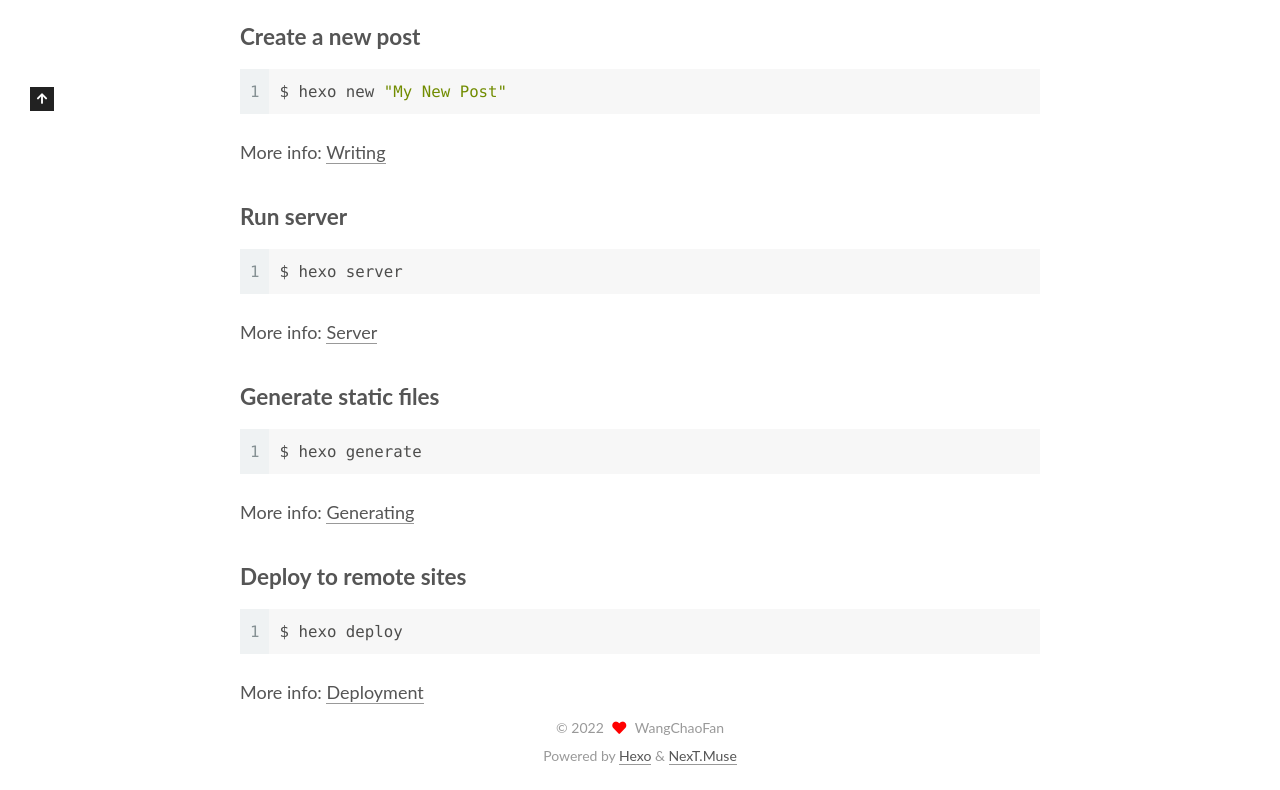
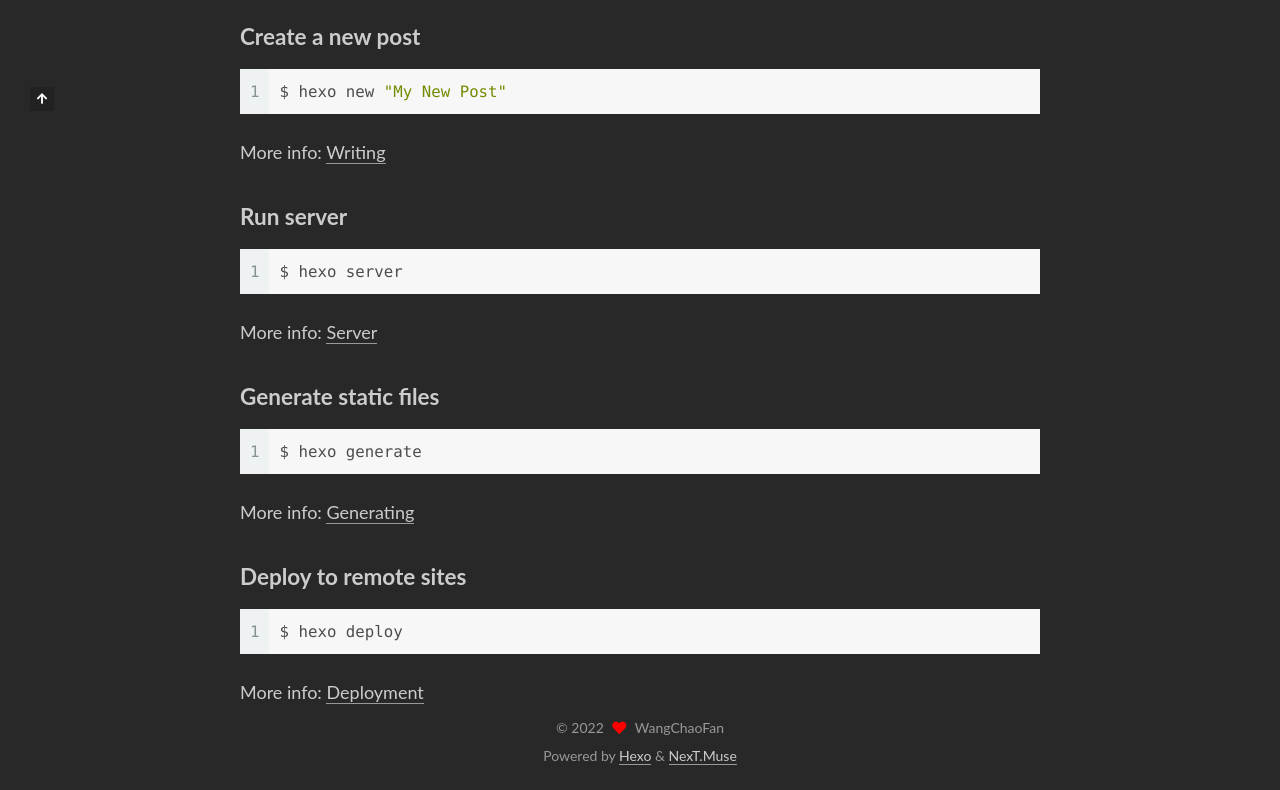
Before and after one commit to wangchaofan2018/wangchaofan.github.io, a plain HTML site: page index.html in a window 1280 px wide. Shown: the part 789-1579 px from the top of the page. Drawn offline with Linux system fonts and the dark colour scheme.

Commit message:
Site updated: 2022-04-14 17:33:17

```diff
--- a/css/main.css
+++ b/css/main.css
@@ -18,6 +18,34 @@
   --btn-default-hover-color: #222;
   --btn-default-hover-border-color: #222;
 }
+@media (prefers-color-scheme: dark) {
+  :root {
+    --body-bg-color: #282828;
+    --content-bg-color: #333;
+    --card-bg-color: #555;
+    --text-color: #ccc;
+    --blockquote-color: #bbb;
+    --link-color: #ccc;
+    --link-hover-color: #eee;
+    --brand-color: #ddd;
+    --brand-hover-color: #ddd;
+    --table-row-odd-bg-color: #282828;
+    --table-row-hover-bg-color: #363636;
+    --menu-item-bg-color: #555;
+    --btn-default-bg: #222;
+    --btn-default-color: #ccc;
+    --btn-default-border-color: #555;
+    --btn-default-hover-bg: #666;
+    --btn-default-hover-color: #ccc;
+    --btn-default-hover-border-color: #666;
+  }
+  img {
+    opacity: 0.75;
+  }
+  img:hover {
+    opacity: 0.9;
+  }
+}
 html {
   line-height: 1.15; /* 1 */
   -webkit-text-size-adjust: 100%; /* 2 */
@@ -1168,7 +1196,7 @@ pre .javascript .function {
 }
 .links-of-author a::before,
 .links-of-author span.exturl::before {
-  background: #4bbeff;
+  background: #6a1fff;
   border-radius: 50%;
   content: ' ';
   display: inline-block;
```
